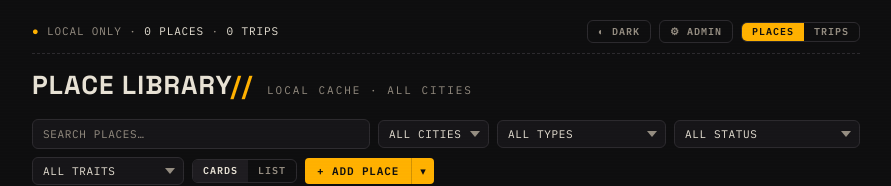
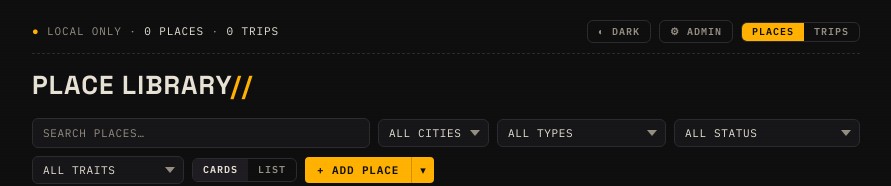
Before and after one commit to maxsoulfly/trip-planner, a React (Vite) app: page / in a window 1280 px wide. Shown: the top 186 px of the page, without its empty margins (194-1085 px from the left). Built offline with nearby package versions, Linux system fonts and the light colour scheme.

Commit message:
refactor(ui): remove library-sub subheading + CLAUDE.md step 19
- Remove "local cache · all cities" span from PLACE LIBRARY heading
- Remove .library-sub CSS rule

Co-Authored-By: Claude Sonnet 4.6 <noreply@anthropic.com>

```diff
--- a/src/App.css
+++ b/src/App.css
@@ -106,13 +106,6 @@
   line-height: 1;
 }
 .library-slash { color: var(--amber); }
-.library-sub {
-  font-family: 'IBM Plex Mono', monospace;
-  font-size: 11px;
-  letter-spacing: .18em;
-  text-transform: uppercase;
-  color: var(--dim);
-}
 
 /* ===== TOOLBAR ===== */
 
--- a/src/App.jsx
+++ b/src/App.jsx
@@ -209,7 +209,6 @@ export default function App() {
             <span className="library-mark">
               PLACE LIBRARY<span className="library-slash">//</span>
             </span>
-            <span className="library-sub">local cache · all cities</span>
           </div>
 
           <div className="toolbar">
```
Also changed, not shown: 1 other file (tests, documents, lock files or other folders).
